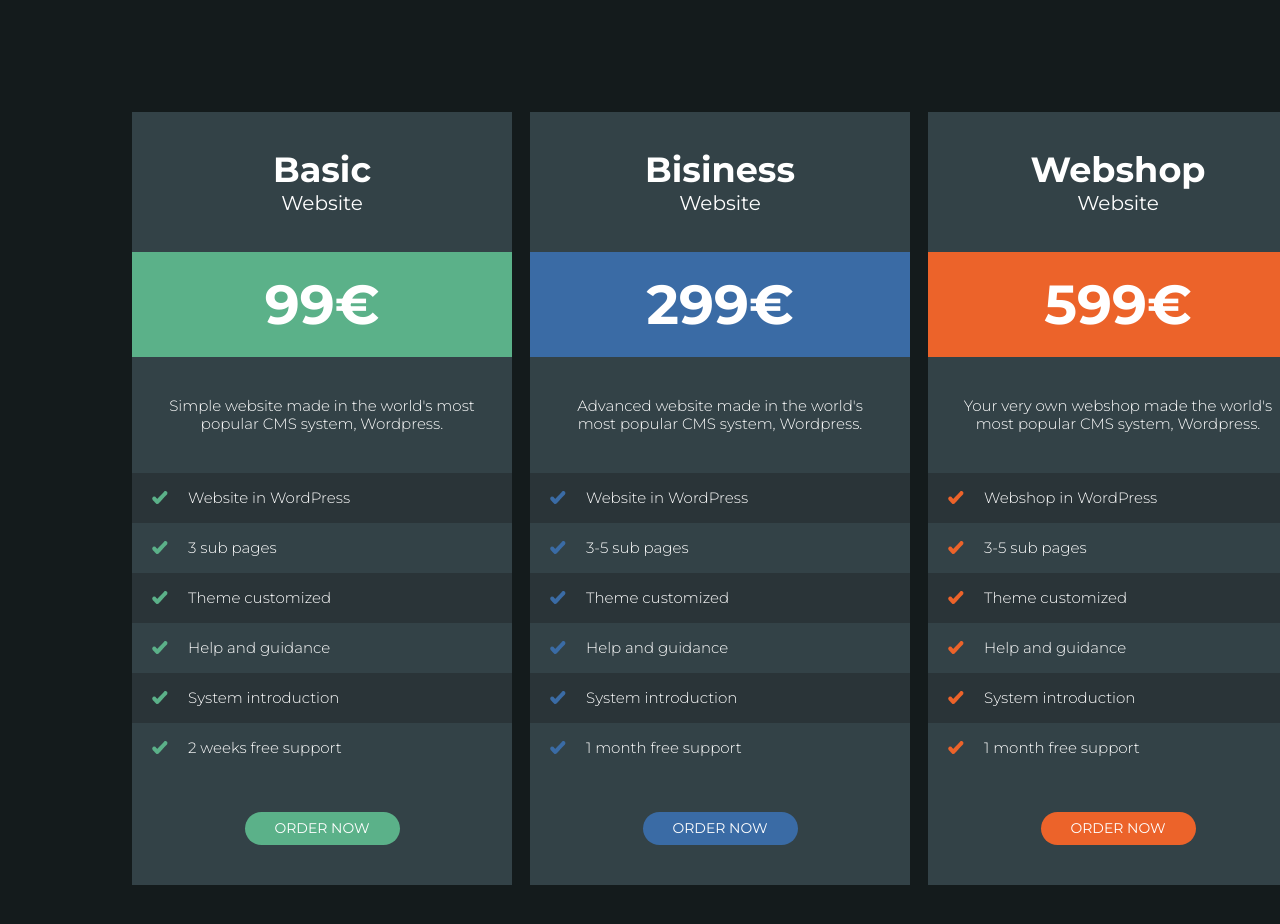
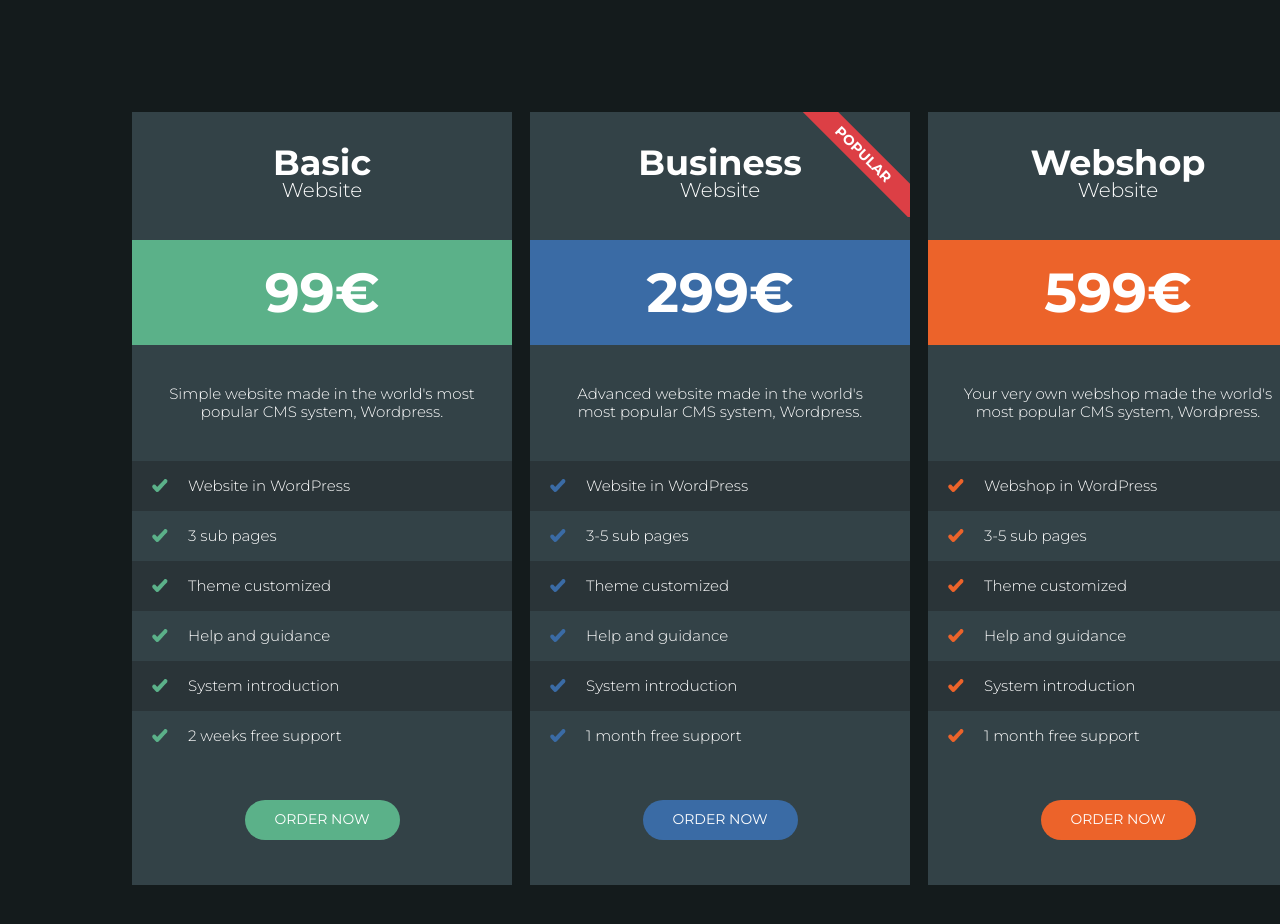
Before and after one commit to BohdanChernii/-secondProjectGrome, a plain HTML site: page index.html in a window 1280 px wide. Shown: the top 924 px of the page. Drawn offline with nearby package versions, Linux system fonts and the light colour scheme.

Commit message:
оушушузиуишишщиилкеилкьишщлкизкиизуизукитщ-зукищ

```diff
--- a/index.html
+++ b/index.html
@@ -33,9 +33,13 @@
                 </ul>
                 <button class="price-card__order-btn basic__button ">ORDER NOW</button>
             </div>
+
             <div class="price-card card__business ">
+                <div class="badge">
+                    <p>POPULAR</p>
+                </div>
                 <h1 class="price-card__title ">
-                    Bisiness
+                    Business
                 </h1>
                 <p class="subtitle ">Website</p>
                 <h1 class="price-card__price business__price ">299&euro;</h1>
@@ -49,6 +53,7 @@
                     <li class="advateges__list-item "><img src="images/verification-checkmark-symbol_blue.png" alt="">1 month free support</li>
                 </ul>
                 <button class="price-card__order-btn business__button ">ORDER NOW</button>
+
             </div>
             <div class="price-card card__webshop ">
                 <h1 class="price-card__title ">
--- a/styles/index.scss
+++ b/styles/index.scss
@@ -8,13 +8,15 @@
     margin: auto;
     display: flex;
     flex-direction: row;
-    padding: 112px 132px;
     background-color: #141b1c;
     font-family: Montserrat, sans-serif;
 }
 
 .cards {
     display: flex;
+    margin: 112px 132px 115px;
+    position: relative;
+    z-index: 10;
     .price-card {
         padding-top: 36px;
         display: flex;
@@ -24,18 +26,11 @@
         background-color: #334247;
         margin-right: 18px;
         text-align: center;
-        .price-card__title {
-            color: #fff;
-            font-size: 35px;
-            line-height: 43px;
-            margin-bottom: 0;
-            margin-top: 0;
-            font-weight: 700;
-        }
         .subtitle {
             font-size: 20px;
-            line-height: 24px;
+            line-height: 24.38px;
             margin: 0;
+            font-weight: 300;
             color: #fff;
         }
         .price-card__price {
@@ -125,3 +120,45 @@ ul li:nth-child(odd) {
 .advateges__list-basic li:nth-child(odd) {
     background-color: #2A3438;
 }
+
+.price-card__title {
+    color: #fff;
+    font-size: 35px;
+    line-height: 30.48px;
+    margin-bottom: 0;
+    margin-top: 0;
+    font-weight: 700;
+    padding-bottom: 0;
+}
+
+.card__business {
+    position: relative;
+}
+
+.badge {
+    width: 147px;
+    height: 105px;
+    margin: 0;
+    color: #fff;
+    right: 0px;
+    top: 0px;
+    position: absolute;
+    margin-left: auto;
+    overflow: hidden;
+}
+
+.badge p {
+    transform: rotate(45deg);
+    width: 200px;
+    height: 25px;
+    background: #DC3F45;
+    display: flex;
+    margin-top: 30px;
+    justify-content: center;
+    align-items: center;
+    text-align: center;
+    font-size: 14px;
+    line-height: 17px;
+    position: absolute;
+    font-weight: 700;
+}
```
Also changed, not shown: style.css, 1 other file.
